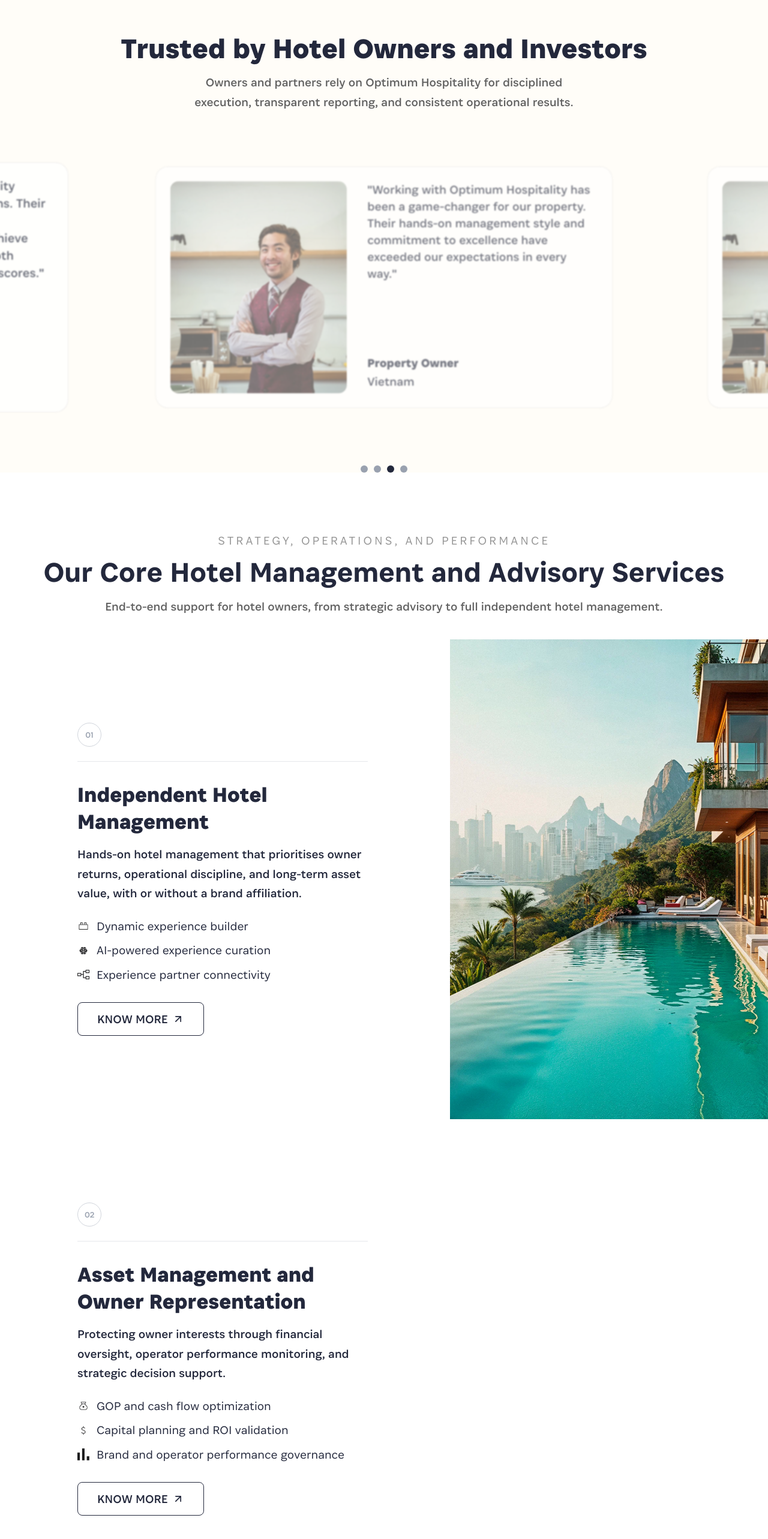
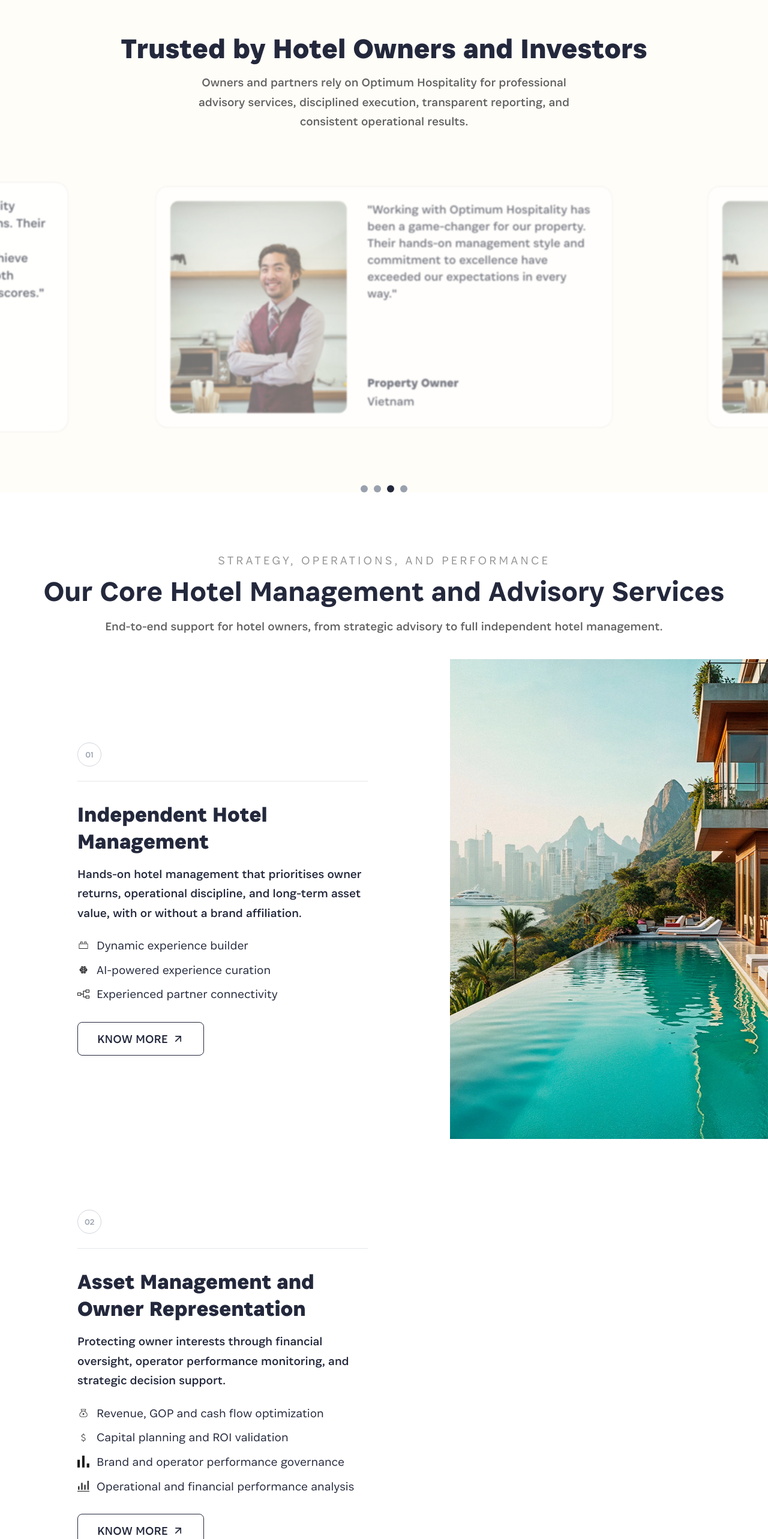
Before and after one commit to optimumhospitality/optimumhospitaity, a React (Vite) app: page / in a window 1280 px wide. Shown: the part 2540-5106 px from the top of the page at 60% size. Built offline with nearby package versions, Linux system fonts and the light colour scheme.

Commit message:
update text in corehotel management

```diff
--- a/src/components/home/CoreHotelManagement.tsx
+++ b/src/components/home/CoreHotelManagement.tsx
@@ -69,7 +69,7 @@ const services: Service[] = [
     features: [
       { icon: dynamicExperienceIcon, text: "Dynamic experience builder" },
       { icon: aiPoweredIcon, text: "AI-powered experience curation" },
-      { icon: experienceBuilderIcon, text: "Experience partner connectivity" },
+      { icon: experienceBuilderIcon, text: "Experienced  partner connectivity" },
     ],
     image: hotelRoomImage1,
   },
@@ -79,7 +79,7 @@ const services: Service[] = [
     description:
       "Protecting owner interests through financial oversight, operator performance monitoring, and strategic decision support.",
     features: [
-      { icon: gopCashFlowIcon, text: "GOP and cash flow optimization" },
+      { icon: gopCashFlowIcon, text: "Revenue, GOP and cash flow optimization" },
       {
         icon: capitalPlanningIcon,
         text: "Capital planning and ROI validation",
@@ -88,6 +88,10 @@ const services: Service[] = [
         icon: brandOperatorIcon,
         text: "Brand and operator performance governance",
       },
+      {
+        icon: outletPerformanceIcon,
+        text:"Operational and financial performance analysis"
+      }
     ],
     image: hotelRoomImage2,
   },
@@ -109,6 +113,10 @@ const services: Service[] = [
         icon: preOpeningIcon,
         text: "Pre-opening leadership and budget control",
       },
+      {
+        icon:budgetPlanningIcon,
+        text:"Operations Audit with Property Improvement Plan (PIP)"
+      }
     ],
     image: hotelRoomImage3,
   },
--- a/src/components/home/TestimonialsSection.tsx
+++ b/src/components/home/TestimonialsSection.tsx
@@ -255,9 +255,7 @@ export default function TestimonialsSection() {
             Trusted by Hotel Owners and Investors
           </h2>
           <p className="text-[#626262] text-[14px] sm:text-[14px] md:text-[20px] font-normal max-w-xs sm:max-w-sm md:max-w-lg lg:max-w-2xl mx-auto leading-relaxed">
-            Owners and partners rely on Optimum Hospitality for disciplined
-            execution, transparent reporting, and consistent operational
-            results.
+           Owners and partners rely on Optimum Hospitality for professional advisory services, disciplined execution, transparent reporting, and consistent operational results.
           </p>
         </div>
 
```
